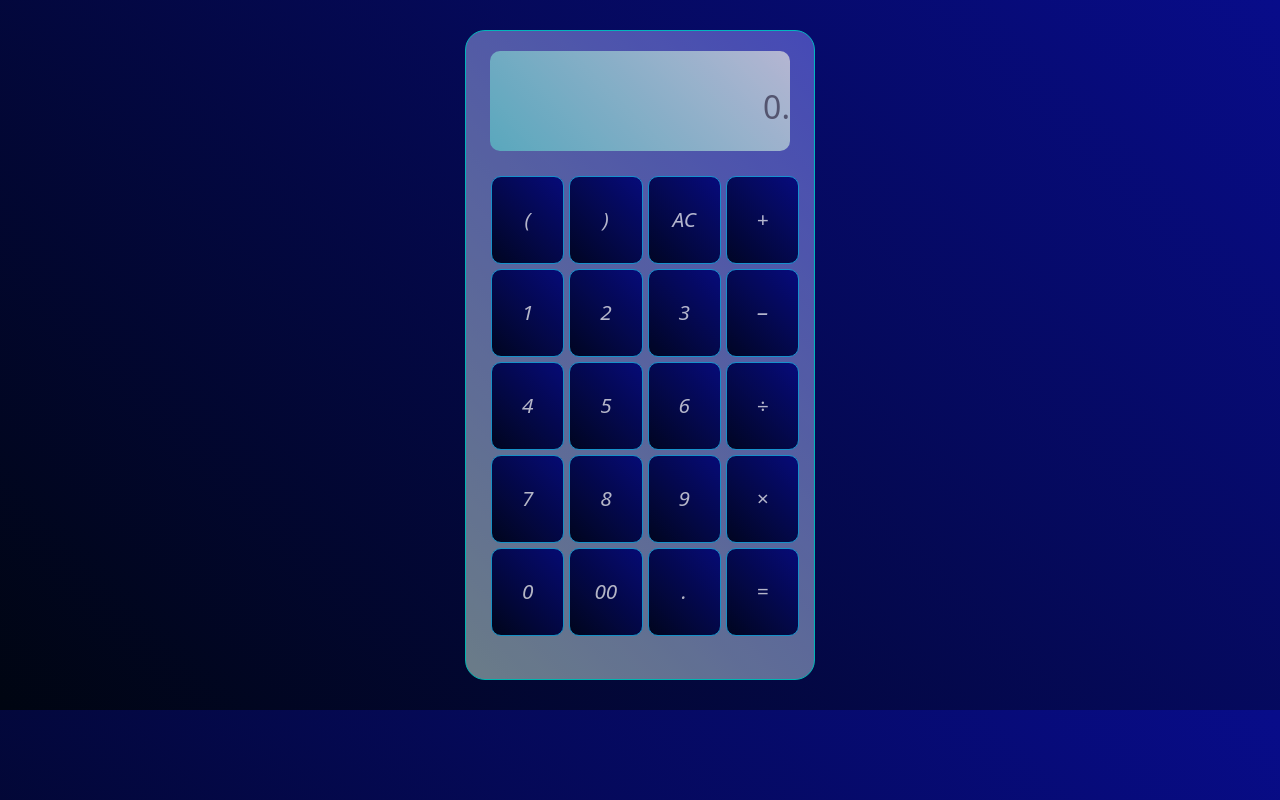
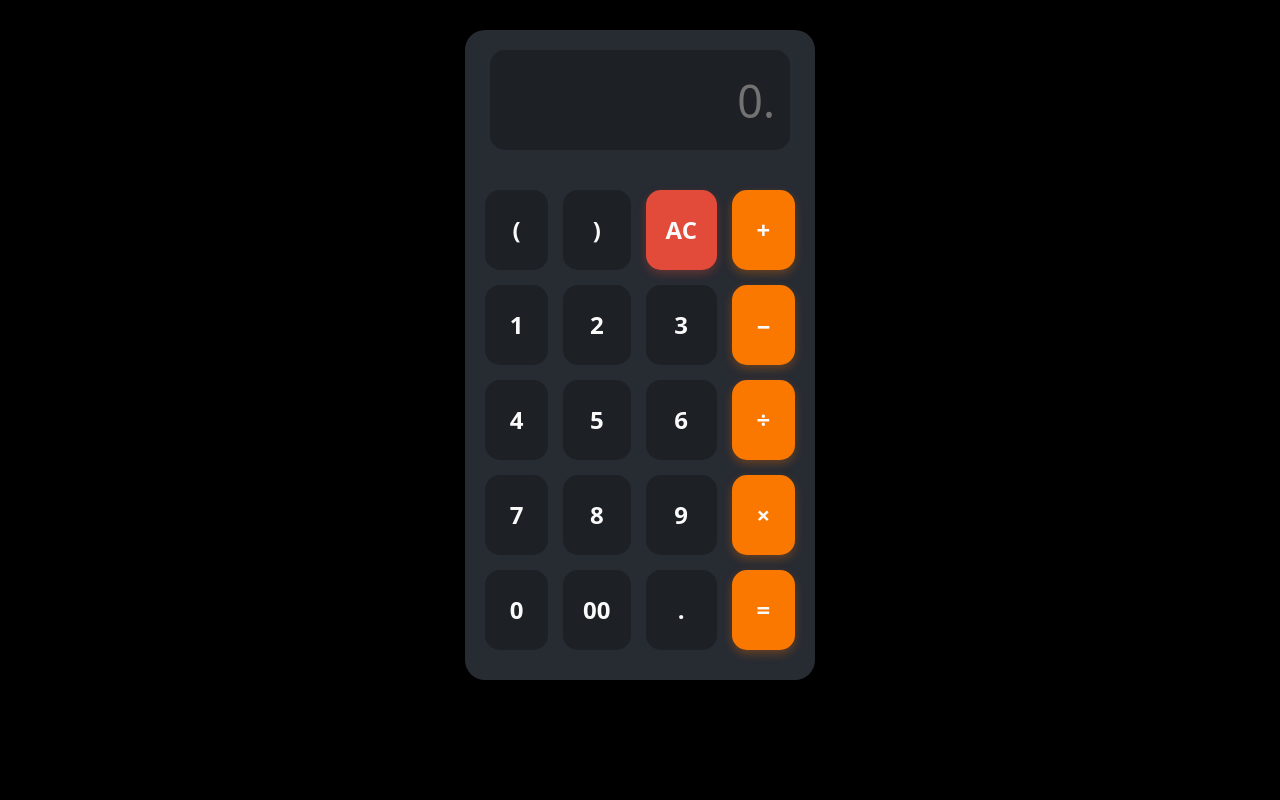
Before and after one commit to Shehaniroshana/calculator, a plain HTML site: page index.html in a window 1280 px wide. Drawn offline with nearby package versions, Linux system fonts and the light colour scheme.

Commit message:
Calculator v0.2

```diff
--- a/index.html
+++ b/index.html
@@ -12,42 +12,41 @@
     />
     <link rel="stylesheet" href="style.css" />
   </head>
-  <body class="bg-dark-subtle">
+  <body class="bg-black">
     <div id="div01">
       <input type="text" id="text" placeholder="0." >
 
       <div id="calcBody" class="buttns">
         <input type="button" value="(" id="sleft" onclick="text.value+='(' " />
         <input type="button" value=")" id="sright" onclick="text.value+=')' " />
-        <input type="button" value="AC"  id="AC" onclick="text.value=''"/>
-        <input type="button" value="&#43;" id="+" onclick="text.value+='+' " />
+        <input type="button" value="AC"  id="AC" onclick="text.value=''"/ class="clear">
+        <input type="button" value="&#43;" id="+" onclick="text.value+='+' " / class="operator" >
 
 
         <input type="button" value="1"onclick="text.value+='1' " />
         <input type="button" value="2"onclick="text.value+='2' " />
         <input type="button" value="3"onclick="text.value+='3' " />
-        <input type="button" value="&#8722;" id="-" onclick="text.value+='-' " />
+        <input type="button" value="&#8722;" id="-" onclick="text.value+='-' " / class="operator" >
 
 
         <input type="button" value="4" onclick="text.value+='4' " />
         <input type="button" value="5" onclick="text.value+='5' "/>
         <input type="button" value="6" onclick="text.value+='6' "/>
-        <input type="button" value="&#247;" id="/" onclick="text.value+='/' " />
+        <input type="button" value="&#247;" id="/" onclick="text.value+='/' " / class="operator" >
 
 
         <input type="button" value="7" onclick="text.value+='7' " />
         <input type="button" value="8" onclick="text.value+='8' " />
         <input type="button" value="9" onclick="text.value+='9' "/>
-        <input type="button" value="&#215;" id="*" onclick="text.value+='*' " />
+        <input type="button" value="&#215;" id="*" onclick="text.value+='*' " / class="operator" >
 
 
         <input type="button" value="0"  onclick="text.value+='0' "/>
         <input type="button" value="00" onclick="text.value+='00' "/>
         <input type="button" value="." id="." onclick="text.value+='.' " />
-        <input type="button" value="&#61;" id="equal" onclick="text.value = eval(text.value) "/>
+        <input type="button" class="operator" value="&#61;" id="equal" onclick="text.value = eval(text.value) "/ >
+
 
       </div>
-    </div>
-    <Script src="app.js"></Script>
   </body>
 </html>
--- a/style.css
+++ b/style.css
@@ -2,7 +2,7 @@
   margin: 0;
   padding: 0;
   box-sizing: border-box;
-  color: rgb(0, 0, 0);
+  color: rgb(255, 255, 255);
 }
 
 body {
@@ -11,16 +11,17 @@ body {
   justify-content: center;
   align-items: center;
   padding: 30px;
-  background: linear-gradient(45deg, rgb(0, 5, 17) 0%, rgb(8, 12, 138) 100%);
+  background: #20232a;
 }
 
 #div01 {
   border-radius: 20px;
-  border: 1px solid rgb(0, 255, 229);
+  border: none;
   height: 650px;
   width: 350px;
-  background: linear-gradient(45deg, rgb(151, 174, 174) 0%, rgb(97, 101, 214) 100%);
-  opacity: 0.7;
+  opacity: 0.98;
+  background: #282c34;
+  box-shadow: 0 8px 20px rgba(0, 0, 0, 0.25);
 }
 
 #calcBody {
@@ -28,42 +29,68 @@ body {
   display: grid;
   grid-template-columns: repeat(4, 1fr);
   border-radius: 20px;
-  margin: 0px 20px 20px;
+  margin: 20px;
   height: 460px;
   opacity: 1;
-  gap: 5px;
+  gap: 15px;
 }
 
 #text {
-  font-size: 2em;
-  padding: 10px 0px 0px 30px;
+  font-size: 2.8em;
+  padding: 15px;
   max-width: 300px;
   height: 100px;
   margin: 20px auto;
-  border-radius: 10px;
+  border-radius: 15px;
   border: none;
   text-align: right;
-  color: blue;
-  background: linear-gradient(45deg, rgb(126, 235, 235) 0%, rgb(255, 255, 255) 100%);
+  background-color: #1e2226;
+  color: #ffffff;
 }
 
 input[type="button"] {
-  font-size: 1.3em;
-  font-weight: 400;
-  font-style: italic;
-  border: 1px solid rgb(29, 202, 255);
-  padding: 10px;
-  border-radius: 10px;
-  background: linear-gradient(45deg, rgb(0, 5, 17) 0%, rgb(8, 12, 138) 100%);
-  margin: 5px;
+  font-size: 1.5em;
+  font-weight: 600;
+  font-style: normal;
+  border: none;
+  padding: 20px;
+  border-radius: 15px;
+  margin: 0px;
   width: 100%;
+  background-color: #1e2226;
   height: 100%;
-  color:white;
+  transition: background-color 0.2s ease, transform 0.2s ease;
 }
 
-input[type="button"]:hover{
+input[type="button"]:hover {
+  background-color: #3a4b5a;
+  transform: translateY(-4px);
+}
 
-    background: linear-gradient(45deg, rgb(3, 98, 108) 0%, rgb(1, 28, 56) 100%);
+input[type="button"]:active {
+  background-color: #2e3c49;
+  transform: translateY(0);
+}
 
+input[type="button"].operator {
+  background-color: #ff7b00;
+  box-shadow: 0 4px 10px rgba(255, 123, 0, 0.3);
+}
+
+input[type="button"].operator:hover {
+  background-color: #ff6500;
+  box-shadow: 0 6px 15px rgba(255, 101, 0, 0.5);
 
 }
+
+input[type="button"].clear {
+  background-color: #e74c3c;
+  box-shadow: 0 4px 10px rgba(231, 76, 60, 0.3);
+
+}
+
+input[type="button"].clear:hover {
+  background-color: #c0392b;
+  box-shadow: 0 6px 15px rgba(192, 57, 43, 0.5);
+
+}
```
